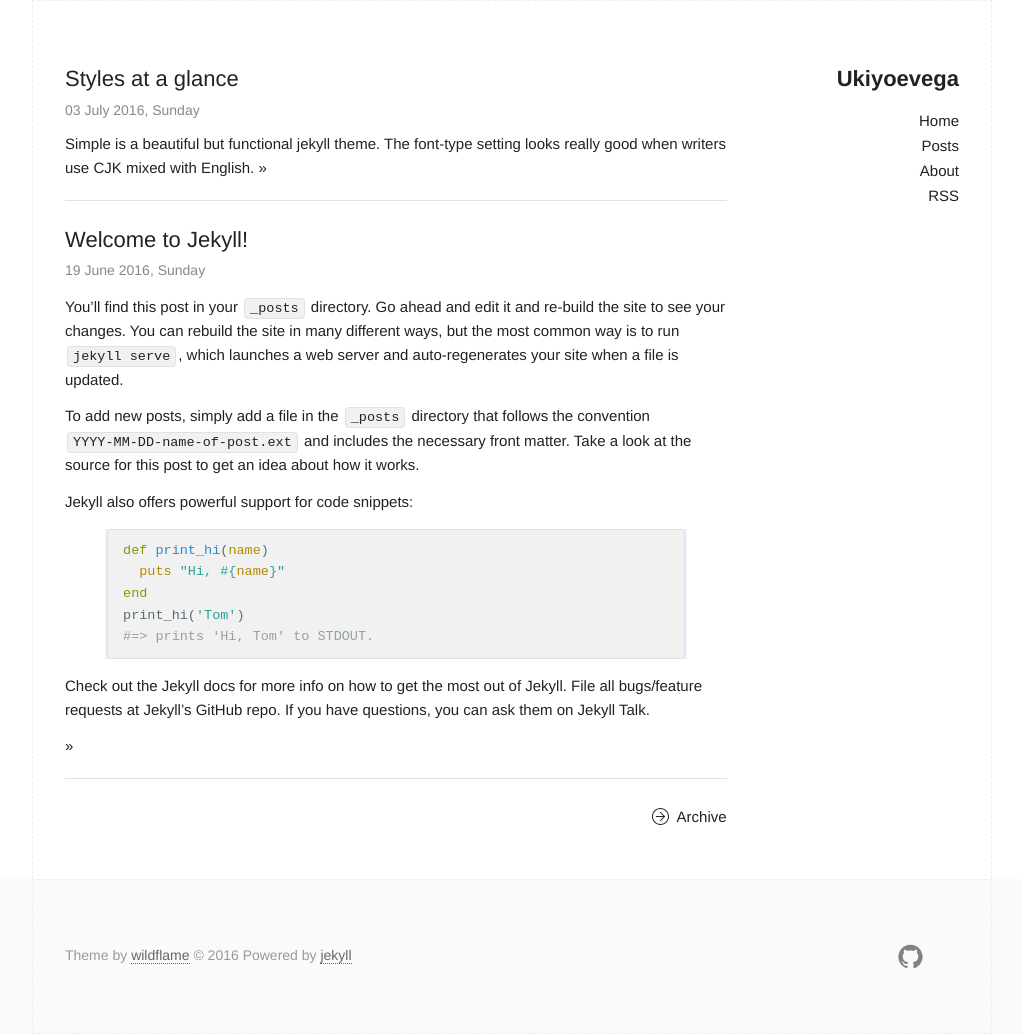
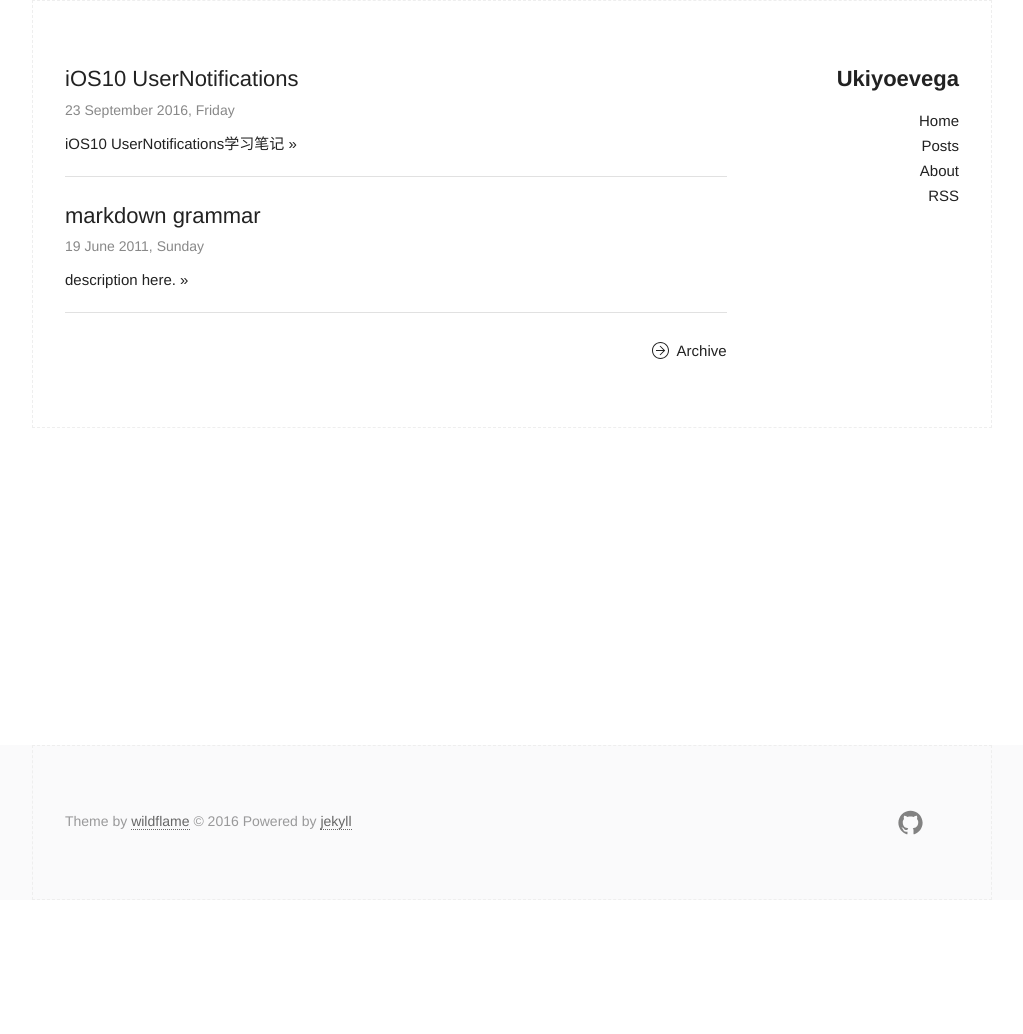
Before and after one commit to ukiyoevega/ukiyoevega, a Jekyll site: the page built from index.html, in a window 1280 px wide. Shown: the whole page, without its empty margins (128-1151 px from the left). Built offline with Jekyll 4.4.1, drawn with Linux system fonts in a browser that asks for light colours; after the commit the page ends 900 px from its top, so only the background shows below that; some of the changed lines change nothing that is shown.

Commit message:
add 1 post

````diff
--- a/_posts/2016-07-03-styles-for-simple.md
+++ b/_posts/2011-06-19-markdown grammar.md
@@ -1,8 +1,8 @@
 ---
 layout: post
-title:  Styles at a glance
-category: jekyll
-description: Simple is a beautiful but functional jekyll theme. The font-type setting looks really good when writers use CJK mixed with English.
+title:  markdown grammar
+categories: jekyll
+description: description here.
 ---
 
 Simple is a beautiful but functional jekyll theme. The font-type setting looks really good when writers use CJK mixed with English.
@@ -109,3 +109,18 @@
 }
 
 ```
+{% highlight ruby %}
+def print_hi(name)
+  puts "Hi, #{name}"
+end
+print_hi('Tom')
+#=> prints 'Hi, Tom' to STDOUT.
+{% endhighlight %}
+
+To add new posts, simply add a file in the `_posts` directory that follows the convention `YYYY-MM-DD-name-of-post.ext` and includes the necessary front matter. Take a look at the source for this post to get an idea about how it works.
+
+Check out the [Jekyll docs][jekyll-docs] for more info on how to get the most out of Jekyll. File all bugs/feature requests at [Jekyll’s GitHub repo][jekyll-gh]. If you have questions, you can ask them on [Jekyll Talk][jekyll-talk].
+
+[jekyll-docs]: http://jekyllrb.com/docs/home
+[jekyll-gh]:   https://github.com/jekyll/jekyll
+[jekyll-talk]: https://talk.jekyllrb.com/
--- a/_posts/2011-06-19-welcome-to-jekyll.markdown
+++ /dev/null
@@ -1,47 +0,0 @@
----
-layout: post
-title:  "Welcome to Jekyll!"
-date: 2016-06-19 21:06:26 +0800
-categories: jekyll
----
-You’ll find this post in your `_posts` directory. Go ahead and edit it and re-build the site to see your changes. You can rebuild the site in many different ways, but the most common way is to run `jekyll serve`, which launches a web server and auto-regenerates your site when a file is updated.
-
-To add new posts, simply add a file in the `_posts` directory that follows the convention `YYYY-MM-DD-name-of-post.ext` and includes the necessary front matter. Take a look at the source for this post to get an idea about how it works.
-
-Jekyll also offers powerful support for code snippets:
-
-{% highlight ruby %}
-def print_hi(name)
-  puts "Hi, #{name}"
-end
-print_hi('Tom')
-#=> prints 'Hi, Tom' to STDOUT.
-{% endhighlight %}
-
-Check out the [Jekyll docs][jekyll-docs] for more info on how to get the most out of Jekyll. File all bugs/feature requests at [Jekyll’s GitHub repo][jekyll-gh]. If you have questions, you can ask them on [Jekyll Talk][jekyll-talk].
-
-[jekyll-docs]: http://jekyllrb.com/docs/home
-[jekyll-gh]:   https://github.com/jekyll/jekyll
-[jekyll-talk]: https://talk.jekyllrb.com/
-
-<!--description-->
-
-You’ll find this post in your `_posts` directory. Go ahead and edit it and re-build the site to see your changes. You can rebuild the site in many different ways, but the most common way is to run `jekyll serve`, which launches a web server and auto-regenerates your site when a file is updated.
-
-To add new posts, simply add a file in the `_posts` directory that follows the convention `YYYY-MM-DD-name-of-post.ext` and includes the necessary front matter. Take a look at the source for this post to get an idea about how it works.
-
-Jekyll also offers powerful support for code snippets:
-
-{% highlight ruby %}
-def print_hi(name)
-  puts "Hi, #{name}"
-end
-print_hi('Tom')
-#=> prints 'Hi, Tom' to STDOUT.
-{% endhighlight %}
-
-Check out the [Jekyll docs][jekyll-docs] for more info on how to get the most out of Jekyll. File all bugs/feature requests at [Jekyll’s GitHub repo][jekyll-gh]. If you have questions, you can ask them on [Jekyll Talk][jekyll-talk].
-
-[jekyll-docs]: http://jekyllrb.com/docs/home
-[jekyll-gh]:   https://github.com/jekyll/jekyll
-[jekyll-talk]: https://talk.jekyllrb.com/
--- /dev/null
+++ b/_posts/2016-09-22-iOS10 UserNotifications.md
@@ -0,0 +1,177 @@
+---
+layout: post
+title:  "iOS10 UserNotifications"
+date: 2016-09-23 21:06:26 +0800
+categories: iOS
+description: iOS10 UserNotifications学习笔记
+
+---
+
+### 第一步，请求用户授权使用Notification发送通知。
+一般在viewDidLoad方法中请求。远程通知和本地通知都通过词方法授权。注意：通知中心不能自行创建，current()用于获取应用默认的通知中心。
+{% highlight swift %}
+UNUserNotificationCenter.current()
+        .requestAuthorization(options: [.alert, .sound]) {
+            (granted, error) in
+            if granted {
+                self.loadNotificationData()
+            } else {
+                print(error?.localizedDescription)
+            }
+    }
+{% endhighlight %}
+
+### 第二步，推送本地通知。
+创建一个通知对象，用于demo单击按钮对应展示。trigger设置通知展示时间长，是否重复的属性，有三种类型。UNTimeIntervalNotificationTrigger，UNCalendarNotificationTrigger，UNLocationNotificationTrigger。iOS10中的通知可以通过atttachments添加图片、视频、音频等的附件。但附件都必需下载到本地。通过trigger和content建立request请求，请求具有唯一标识，将请求加入通知队列。delegate接收到这个通知请求对应的response。
+{% highlight swift %}
+func scheduleRandomNotification(inSeconds: TimeInterval, completion: @escaping (_ success: Bool) -> ()) {
+    let content = UNMutableNotificationContent()
+    content.title = "New cuddlePix!"
+    content.subtitle = "What a treat"
+    content.body = "Cheer yourself up with a hug 🤗 "
+    let randomImageName = "hug\(arc4random_uniform(12) + 1)"
+    guard let imageURL = Bundle.main.url(forResource: randomImageName, withExtension: "jpg") else {
+      completion(false)
+      return
+    }
+    let attachment = try! UNNotificationAttachment(identifier: randomImageName, url: imageURL, options: .none)
+    content.attachments = [attachment]
+    let trigger = UNTimeIntervalNotificationTrigger(timeInterval: inSeconds, repeats: false)
+    let request = UNNotificationRequest(identifier: randomImageName, content: content, trigger: trigger)
+    UNUserNotificationCenter.current().add(request, withCompletionHandler:
+        { (error) in
+            if let error = error {
+                print(error)
+                completion(false)
+            } else {
+                completion(true)
+            }
+    	}
+    )
+}
+{% endhighlight %}
+
+### 第三步，为应用添加前景通知。
+默认的本地通知只能在应用处于后台或者未被启动状态时推送给用户，如果应用已经位于前台正在运行，想要在这个时候推送通知，要通过特定的方法设置。
+{% highlight swift %}
+     func userNotificationCenter(_ center: UNUserNotificationCenter,
+                                willPresent notification: UNNotification,
+                                withCompletionHandler completionHandler:
+        (UNNotificationPresentationOptions) -> Void) {
+        //No.8 ？
+        NotificationCenter.default.post(name:
+            userNotificationReceivedNotificationName, object: .none)
+        completionHandler(.alert)
+    }
+    并在application(_:didFinishLaunchingWithOptions:)中把NotificationHandler的实例赋值给UNUserNotificationCenter的 delegate属性。
+        UNUserNotificationCenter.current().delegate = self
+{% endhighlight %}
+
+### 第四步，对通知进行响应。
+通过将一系列动作放到一个category中，将这个 category 进行注册，将通知的 category 设置为要使用的 category 来实现的。构造完响应动作以后，在程序启动时的application(_ application:didFinishLaunchingWithOptions:)中调用这个方法进行注册。
+在完成 category 注册后，发送一个 actionable 通知就非常简单了，只需要在创建 UNNotificationContent 时把 categoryIdentifier 设置为需要的 category id就好了。content.categoryIdentifier = newCuddlePixCategoryName.
+{% highlight swift %}
+    func configureUserNotifications() {
+    // No.12 处理通知的动作集合
+    let starAction = UNNotificationAction(identifier:  "star", title: "🌟 star my cuddle 🌟 ", options: [])
+    let dismissAction = UNNotificationAction(identifier:
+        "dismiss", title: "Dismiss", options: [])
+    // 2
+    let category =
+        UNNotificationCategory(identifier: newCuddlePixCategoryName,
+                               actions: [starAction, dismissAction],
+                               intentIdentifiers: [],
+                               options: [])
+    // 3
+    UNUserNotificationCenter.current()
+        .setNotificationCategories([category])
+	}
+{% endhighlight %}
+
+这个代理方法会在用户与你推送的通知进行交互时被调用，包括用户通过通知打开了你的应用，或者点击或者触发了某个action。通过 request 中包含的 categoryIdentifier 和 response 里的 actionIdentifier 就可以轻易判定是哪个通知的哪个操作被执行了。
+{% highlight swift %}
+        func userNotificationCenter(_ center: UNUserNotificationCenter,
+                                didReceive response: UNNotificationResponse,
+                                withCompletionHandler
+        completionHandler: () -> Void) {
+        print("Response received for \(response.actionIdentifier)")
+        completionHandler()
+    }
+{% endhighlight %}
+
+### 第五步，自定义通知。
+
+
+### 第六步，管理队列中的通知。
+可以通过调用系统给定的特定api来对通知进行删、改的管理。通过可视化的table方式对展示到table中的通知删除，可以手动删除等待队列中的通知。
+{% highlight swift %}
+override func tableView(_ tableView: UITableView, commit editingStyle: UITableViewCellEditingStyle, forRowAt indexPath: IndexPath) {
+    //No.9 手动删除等待队列中的通知
+    guard let section =
+        NotificationTableSection(rawValue: indexPath.section),
+        editingStyle == .delete && section == .pending else { return }
+    guard let provider = tableSectionProviders[.pending]
+        as? PendingNotificationsTableSectionProvider else { return }
+    let request = provider.requests[indexPath.row]
+    UNUserNotificationCenter.current()
+        .removePendingNotificationRequests(withIdentifiers:
+            [request.identifier])
+    loadNotificationData(callback: {
+        self.tableView.deleteRows(at: [indexPath], with: .automatic)
+    })
+  }
+}
+{% endhighlight %}
+
+### 第七步，查看系统通知权限设置。
+{% highlight swift %}
+    func loadNotificationData(callback: (() -> ())? = .none) {
+    let group = DispatchGroup()
+     查询系统关于通知的设置并展示到table中
+    // 1
+    let notificationCenter = UNUserNotificationCenter.current()
+    let dataSaveQueue = DispatchQueue(label:
+        "com.raywenderlich.CuddlePix.dataSave") //防止并发性错误
+    //
+    group.enter() // 确保所有查询动作都完成才更新table
+    notificationCenter.getNotificationSettings { (settings) in
+        let settingsProvider = SettingTableSectionProvider(settings:
+            settings, name: "Notification Settings")
+        dataSaveQueue.async(execute: { //异步更新table
+            self.tableSectionProviders[.settings] = settingsProvider
+            group.leave()
+        })
+    }
+     加入两个sections展示Pending和Delivered的通知
+    group.enter()
+    notificationCenter.getPendingNotificationRequests { (requests) in
+        let pendingRequestsProvider =
+            PendingNotificationsTableSectionProvider(requests:
+                requests, name: "Pending Notifications")
+        dataSaveQueue.async(execute: {
+            self.tableSectionProviders[.pending] = pendingRequestsProvider
+            group.leave()
+        })
+    }
+    group.enter()
+    notificationCenter.getDeliveredNotifications { (notifications) in
+        let deliveredNotificationsProvider =
+            DeliveredNotificationsTableSectionProvider(notifications:
+                notifications, name: "Delivered Notifications")
+        dataSaveQueue.async(execute: {
+            self.tableSectionProviders[.delivered]
+                = deliveredNotificationsProvider
+            group.leave()
+        })
+    }
+
+    group.notify(queue: DispatchQueue.main) {
+      if let callback = callback {
+        callback()
+      } else {
+        self.tableView.reloadData()
+      }
+    }
+
+  }
+{% endhighlight %}
````
Also changed, not shown: 1 other file.
